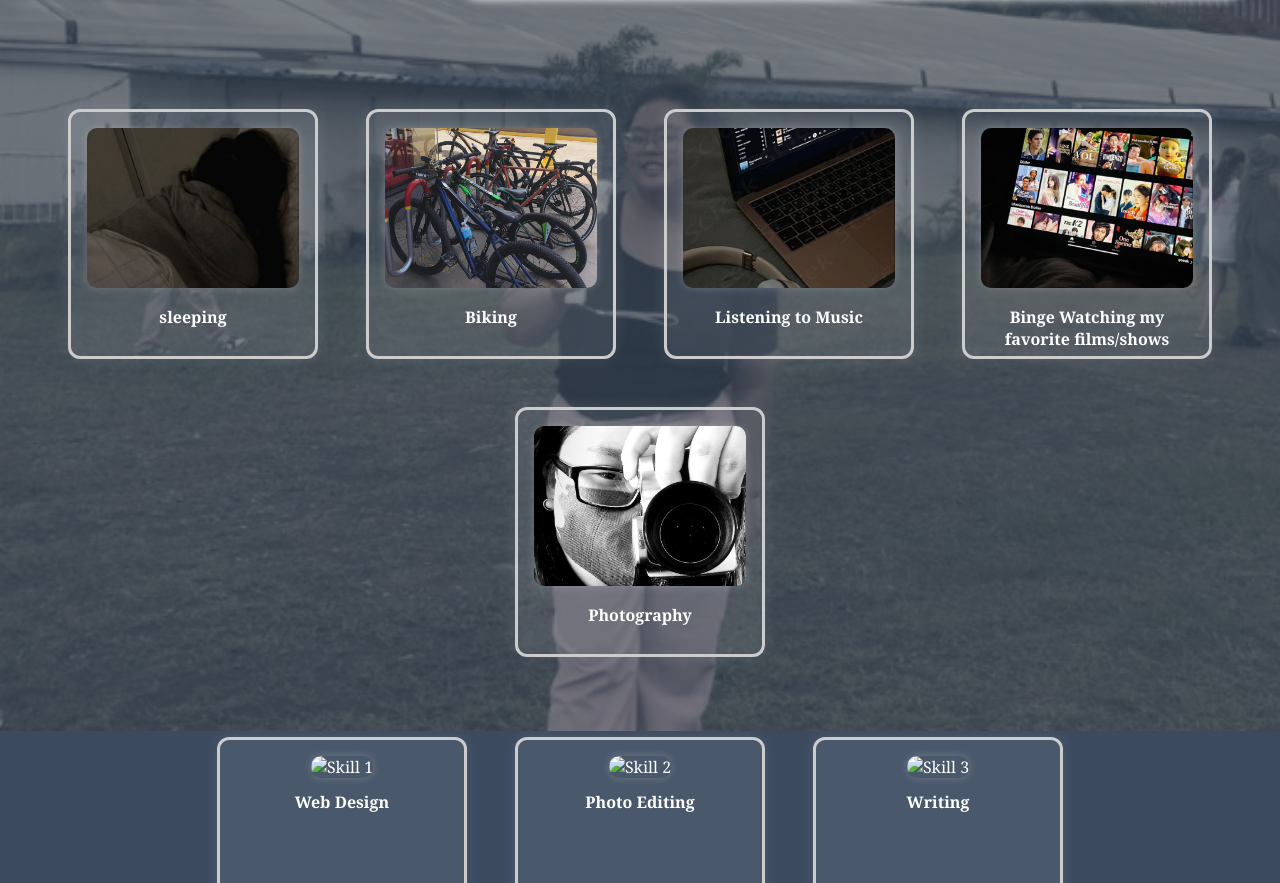
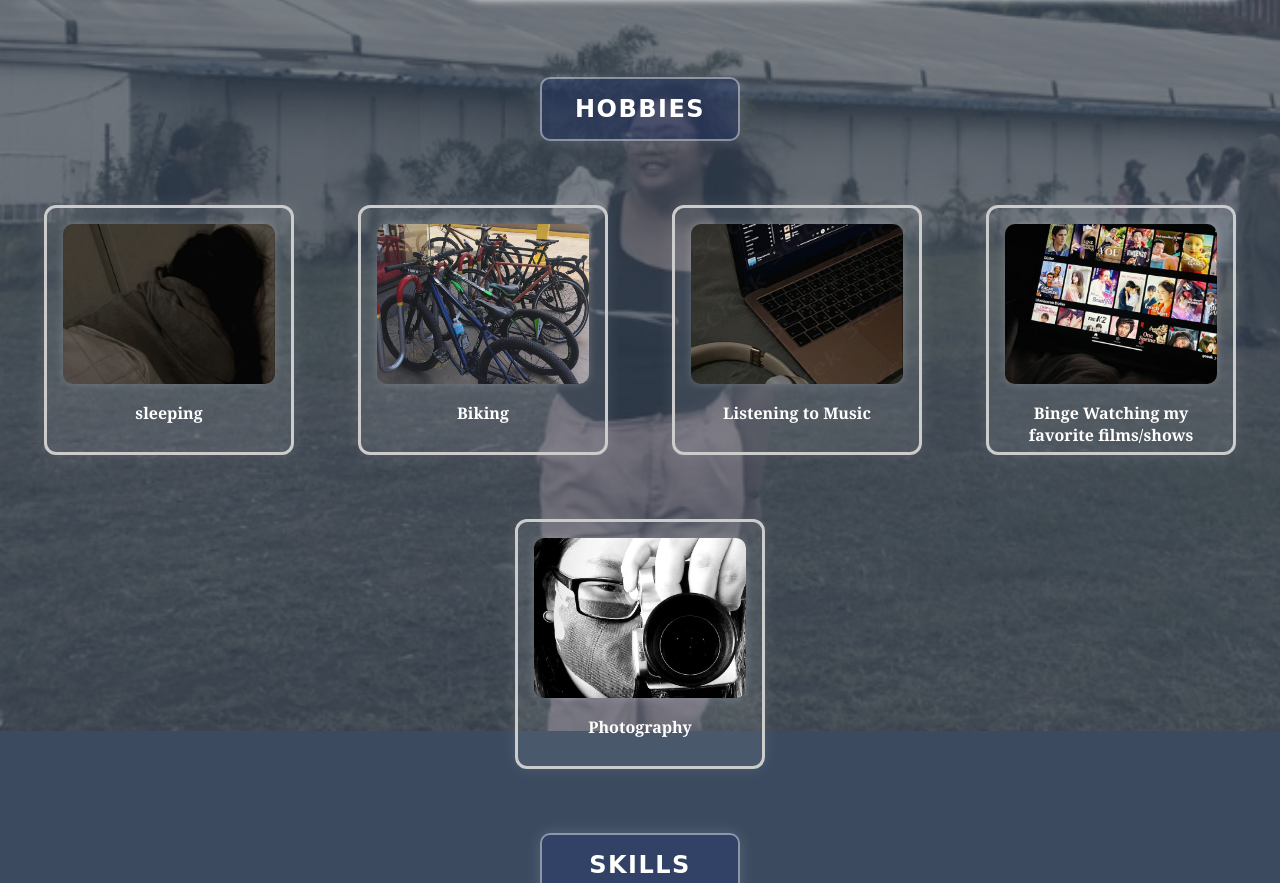
Before and after one commit to Eminapascual-03/WD-Finals, a plain HTML site: page pages/hero 2/index.html in a window 1280 px wide. Shown: the part 69-952 px from the top of the page. Drawn offline with Linux system fonts and the light colour scheme.

Commit message:
fix: hobbies and skills

```diff
--- a/pages/hero 2/assets/css/style.css
+++ b/pages/hero 2/assets/css/style.css
@@ -95,18 +95,50 @@ body::before {
   box-shadow: inset 0 0 5px rgba(0, 0, 0, 0.3);
 }
 
+.title-card {
+  display: flex;
+  justify-content: center;
+  gap: 8rem;
+  margin-bottom: 2rem;
+  flex-wrap: wrap;
+}
+
+.label-card {
+  background: rgba(23, 42, 125, 0.24);
+  padding: 1rem 2rem;
+  border-radius: 10px;
+  border: 2px solid #ffffff70;
+  box-shadow: 0 0 15px rgba(255, 255, 255, 0.15);
+  color: white;
+  font-family:cursive;
+  text-align: center;
+  width: 200px;
+  transition: transform 0.8s ease;
+}
+
+.label-card:hover {
+  transform: scale(1.05);
+  border-color: #000dfa;
+}
+
+.label-card h2 {
+  font-size: 1.5rem;
+  letter-spacing: 1.5px;
+}
+
+
 .hobbies-skills-section {
-  padding: 6rem 2rem;
+  padding: 4rem 2rem;
   display: flex;
   flex-direction: column;
   align-items: center;
-  gap: 5rem;
+  gap: 2rem;
 }
 
 .card-row {
   display: flex;
   justify-content: center;
-  gap: 3rem;
+  gap: 4rem;
   flex-wrap: wrap;
 }
 
--- a/pages/hero 2/index.html
+++ b/pages/hero 2/index.html
@@ -23,7 +23,13 @@
   </header>
 
 <section class="hobbies-skills-section">
-  <!-- Top Row: 4 Cards -->
+
+     <!-- Title Card for Hobbies and Skills -->
+  <div class="card-row title-card">
+    <div class="label-card left-label">
+      <h2>HOBBIES</h2>
+    </div>
+
   <div class="card-row top-row">
     <div class="hobby-card">
       <img src="./assets/img/sleeping.jpg" alt="Hobby 1" class="card-img">
@@ -47,20 +53,27 @@
     </div>
   </div>
 
-  <!-- Bottom Row: 3 Cards -->
+ <div class="label-card right-label">
+      <h2>SKILLS</h2>
+    </div>
+  </div>
+
   <div class="card-row bottom-row">
     <div class="skill-card">
-      <img src="./assets/img/skill1.jpg" alt="Skill 1" class="card-img">
-      <p>Web Design</p>
+      <img src="./assets/img/html css certification.jpg" alt="Skill 1" class="card-img">
+      <p>Basic HTML & CSS</p>
     </div>
     <div class="skill-card">
-      <img src="./assets/img/skill2.jpg" alt="Skill 2" class="card-img">
-      <p>Photo Editing</p>
+      <img src="./assets/img/shs2.jpg" alt="Skill 2" class="card-img">
+      <p>Leadership & Communication </p>
     </div>
     <div class="skill-card">
-      <img src="./assets/img/skill3.jpg" alt="Skill 3" class="card-img">
-      <p>Writing</p>
+      <img src="./assets/img/tmng.jpg" alt="Skill 3" class="card-img">
+      <p>Time Management</p>
     </div>
+     <div class="skill-card">
+      <img src="./assets/img/tco5.jpg" alt="Skill 3" class="card-img">
+      <p>Collaboration & Teamwork</p>
   </div>
 </section>
 
```
Also changed, not shown: pages/hero 1/index.html (+1 -1 lines), pages/hero 2/assets/img/html css certification.jpg (added), pages/hero 2/assets/img/sheesh.jpg (added), pages/hero 2/assets/img/shs2.jpg (added), pages/hero 2/assets/img/sunset.jpg (added), pages/hero 2/assets/img/tco5.jpg (added), pages/hero 2/assets/img/tmng.jpg (added).
